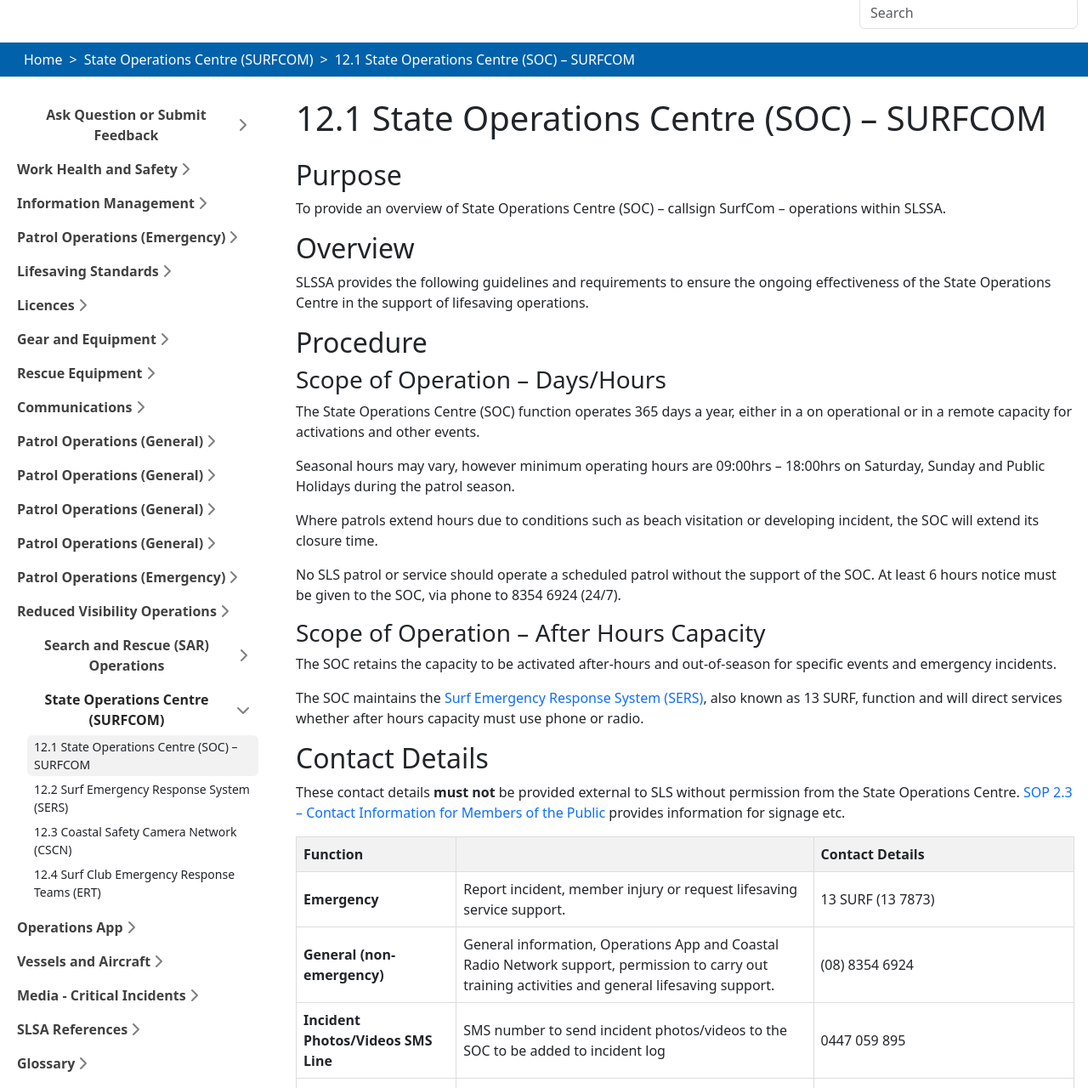
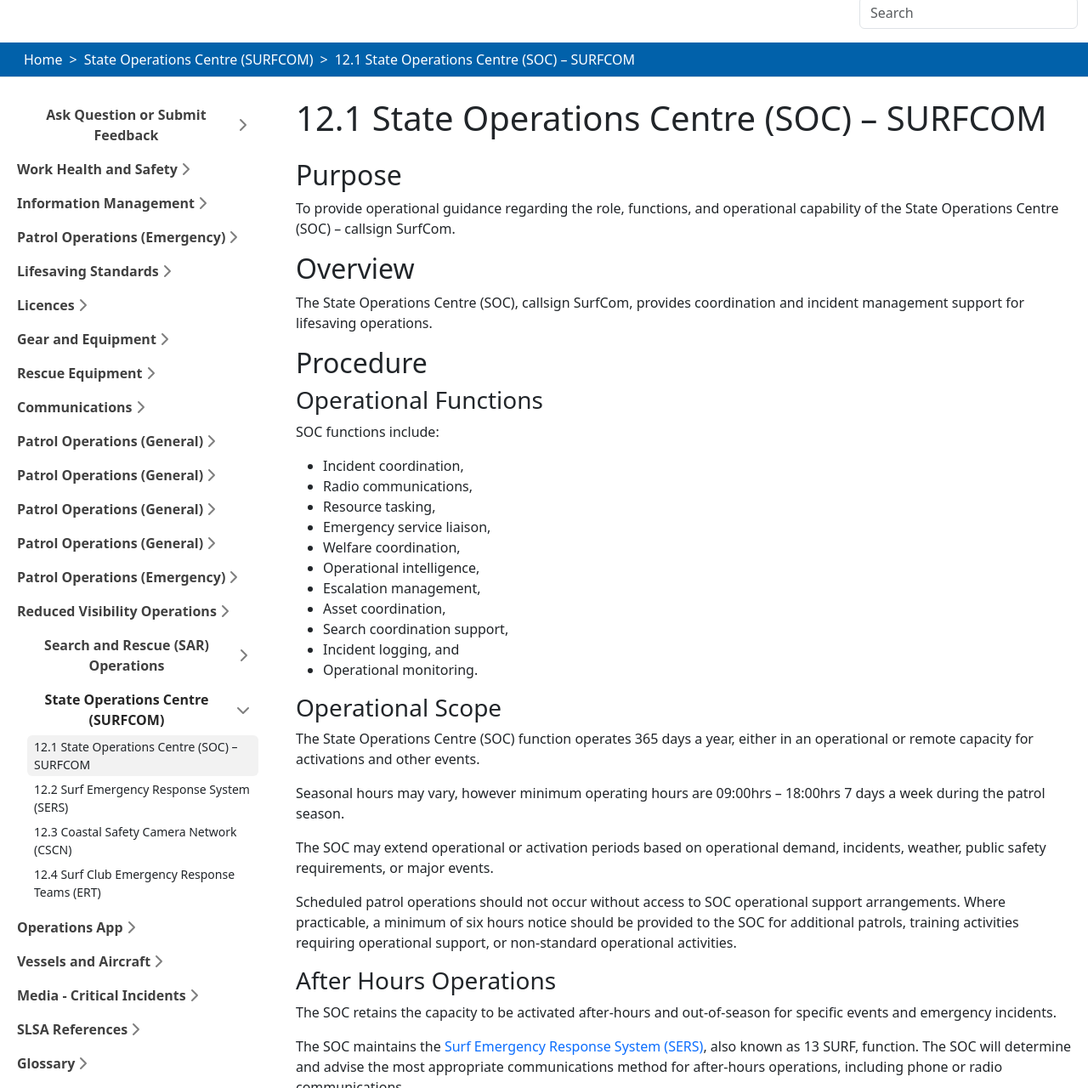
Before and after one commit to slssa-soc/sops-working, a Jekyll site: the page built from 12-state-operations-centre-soc-surfcom/12.1-state-operations-centre-soc-surfcom.md, in a window 1280 px wide and 1400 px high, cut to the strip 120-1400 px from the top of the window. Shown: the whole strip at 85% size. Built offline with Jekyll 4.4.1, drawn with Linux system fonts in a browser that asks for light colours; some of the changed text lies outside the part shown.

Commit message:
Refine with expanded operational scope, SOC functions, after-hours coordination, and updated contact arrangements

```diff
--- a/12-state-operations-centre-soc-surfcom/12.1-state-operations-centre-soc-surfcom.md
+++ b/12-state-operations-centre-soc-surfcom/12.1-state-operations-centre-soc-surfcom.md
@@ -8,39 +8,53 @@ layout: lesson-content
 
 ## Purpose
 
-To provide an overview of State Operations Centre (SOC) – callsign SurfCom – operations within SLSSA.
+To provide operational guidance regarding the role, functions, and operational capability of the State Operations Centre (SOC) – callsign SurfCom.
 
 ## Overview
 
-SLSSA provides the following guidelines and requirements to ensure the ongoing effectiveness of the State Operations Centre in the support of lifesaving operations.
+The State Operations Centre (SOC), callsign SurfCom, provides coordination and incident management support for lifesaving operations.
 
 ## Procedure
 
-### Scope of Operation – Days/Hours
+### Operational Functions
 
-The State Operations Centre (SOC) function operates 365 days a year, either in a on operational or in a remote capacity for activations and other events.
+SOC functions include:
+- Incident coordination,
+- Radio communications,
+- Resource tasking,
+- Emergency service liaison,
+- Welfare coordination,
+- Operational intelligence,
+- Escalation management,
+- Asset coordination,
+- Search coordination support,
+- Incident logging, and
+- Operational monitoring.
 
-Seasonal hours may vary, however minimum operating hours are 09:00hrs – 18:00hrs on Saturday, Sunday and Public Holidays during the patrol season.
+### Operational Scope
 
-Where patrols extend hours due to conditions such as beach visitation or developing incident, the SOC will extend its closure time.
+The State Operations Centre (SOC) function operates 365 days a year, either in an operational or remote capacity for activations and other events.
 
-No SLS patrol or service should operate a scheduled patrol without the support of the SOC. At least 6 hours notice must be given to the SOC, via phone to 8354 6924 (24/7).
+Seasonal hours may vary, however minimum operating hours are 09:00hrs – 18:00hrs 7 days a week during the patrol season.
 
-### Scope of Operation – After Hours Capacity
+The SOC may extend operational or activation periods based on operational demand, incidents, weather, public safety requirements, or major events.
+
+Scheduled patrol operations should not occur without access to SOC operational support arrangements. Where practicable, a minimum of six hours notice should be provided to the SOC for additional patrols, training activities requiring operational support, or non-standard operational activities.
+
+### After Hours Operations
 
 The SOC retains the capacity to be activated after-hours and out-of-season for specific events and emergency incidents.
 
-The SOC maintains the [Surf Emergency Response System (SERS)](../12-state-operations-centre-soc-surfcom/12.2-surf-emergency-response-system-sers.md), also known as 13 SURF, function and will direct services whether after hours capacity must use phone or radio.
+The SOC maintains the [Surf Emergency Response System (SERS)](../12-state-operations-centre-soc-surfcom/12.2-surf-emergency-response-system-sers.md), also known as 13 SURF, function. The SOC will determine and advise the most appropriate communications method for after-hours operations, including phone or radio communications.
 
 ## Contact Details
 
 These contact details **must not** be provided external to SLS without permission from the State Operations Centre. [SOP 2.3 – Contact Information for Members of the Public](../2-information-management/2.3-contact-information-for-members-of-the-public.md) provides information for signage etc.
 
 | **Function** |     | **Contact Details** |
-| --- |     | --- | --- |
 | **Emergency** | Report incident, member injury or request lifesaving service support. | 13 SURF (13 7873) |
 | **General (non-emergency)** | General information, Operations App and Coastal Radio Network support, permission to carry out training activities and general lifesaving support. | (08) 8354 6924 |
 | **Incident Photos/Videos SMS Line** | SMS number to send incident photos/videos to the SOC to be added to incident log | 0447 059 895 |
 | **Email Address** | State Operations Centre | [soc@surflifesavingsa.com.au](mailto:soc@surflifesavingsa.com.au) |
-| | SOC Manager | [soc.manager@surflifesavingsa.com.au](mailto:soc.manager@surflifesavingsa.com.au) |
+| | Manager, State Operations Centre | [soc.manager@surflifesavingsa.com.au](mailto:soc.manager@surflifesavingsa.com.au) |
 | **Member Critical Incident Support Line** | Member welfare line for Employee Assistance (EAP) referrals | (08) 8354 6999 |
```
